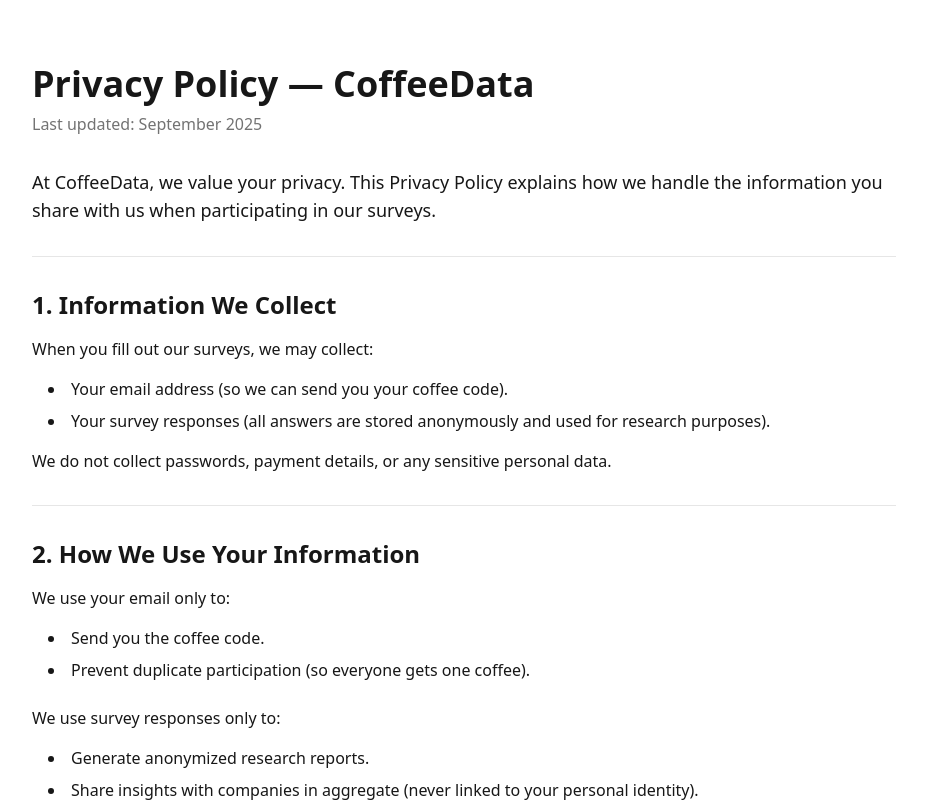
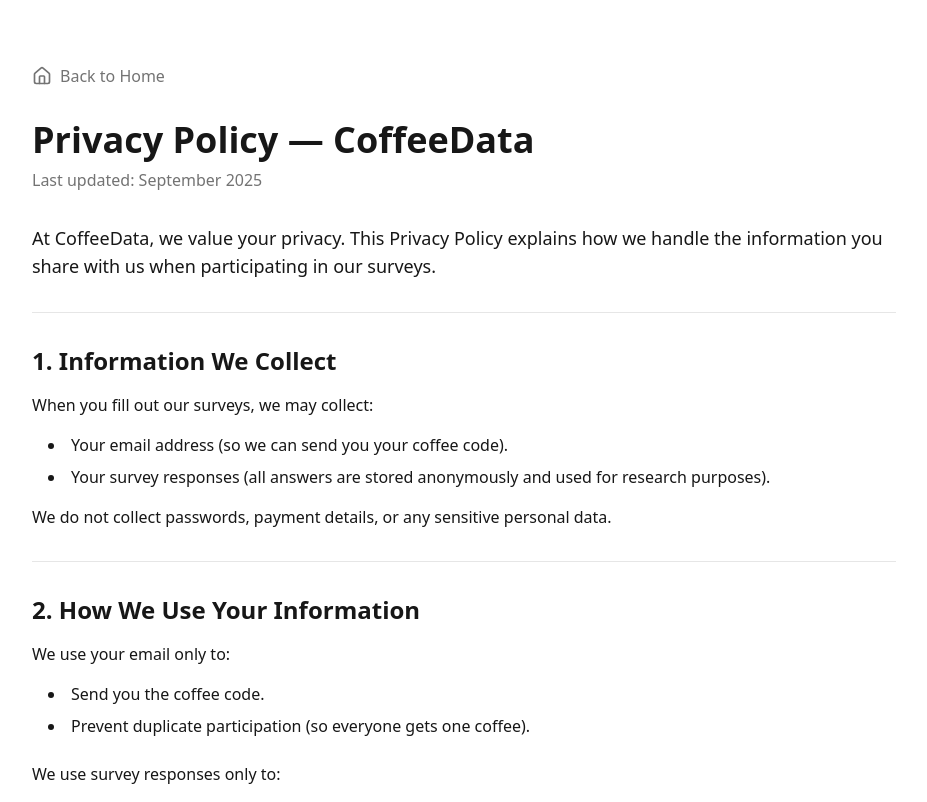
Before and after one commit to ruslansmelniks/coffee-for-opinions, a React (Vite) app: page /privacy-policy in a window 1280 px wide. Shown: the top 802 px of the page, without its empty margins (176-1103 px from the left). Built offline with nearby package versions, Linux system fonts and the light colour scheme.

Commit message:
Add back button to Privacy Policy

```diff
--- a/src/pages/PrivacyPolicy.tsx
+++ b/src/pages/PrivacyPolicy.tsx
@@ -1,7 +1,16 @@
+import { Home } from "lucide-react";
+
 const PrivacyPolicy = () => {
   return (
     <div className="min-h-screen bg-background">
       <div className="container mx-auto px-4 py-16 max-w-4xl">
+        <a
+          href="/"
+          className="inline-flex items-center gap-2 text-muted-foreground hover:text-foreground transition-colors mb-8"
+        >
+          <Home size={20} />
+          <span>Back to Home</span>
+        </a>
         <div className="prose prose-lg max-w-none">
           <h1 className="text-4xl font-bold text-foreground mb-2">Privacy Policy — CoffeeData</h1>
           <p className="text-muted-foreground mb-8">Last updated: September 2025</p>
```
